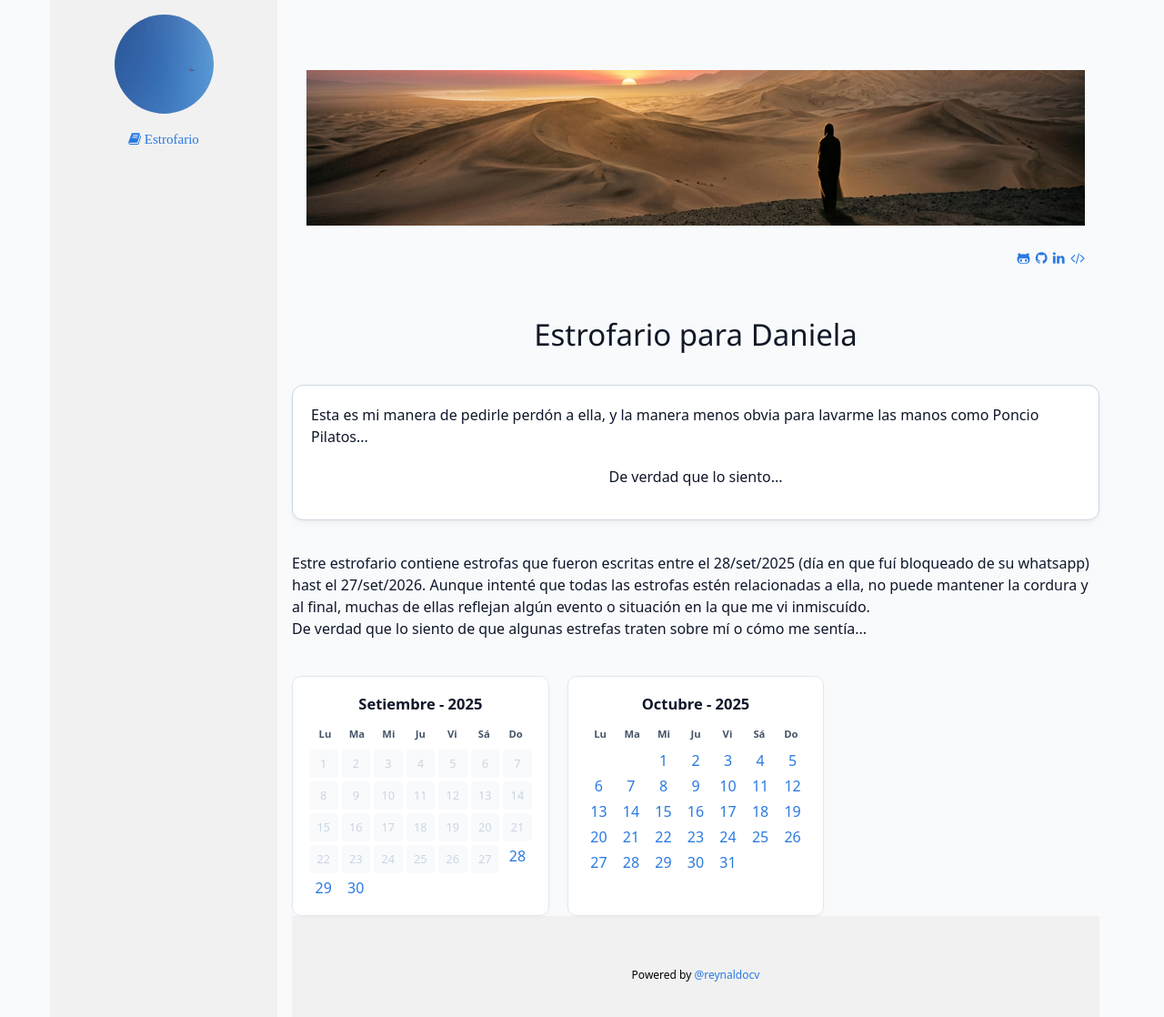
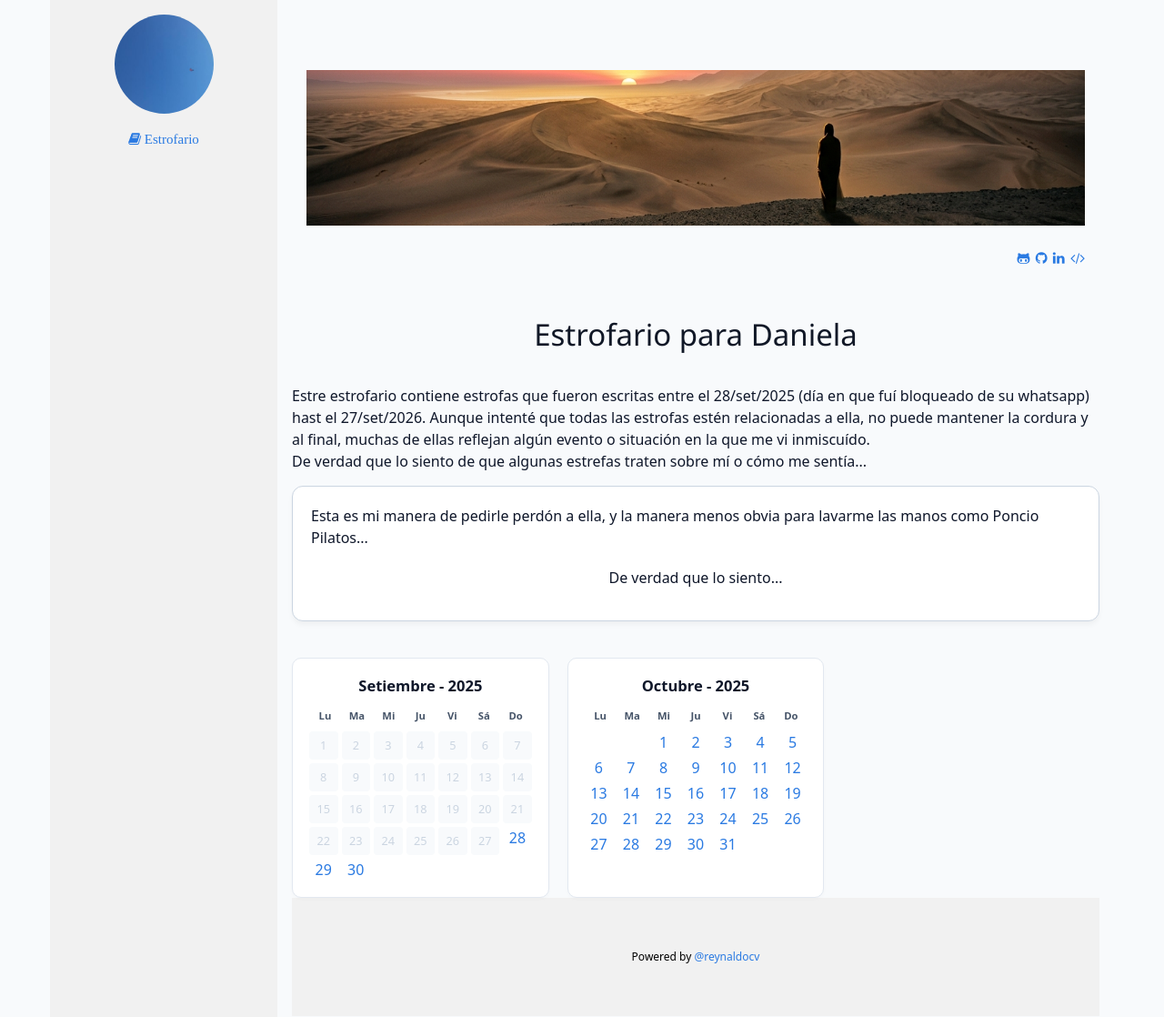
Before and after one commit to reynaldocv/estrofario, a Jekyll site: the page built from index.md, in a window 1280 px wide and 1199 px high. Shown: the top 1118 px of the window at 91% size. Built offline with Jekyll 4.4.1, drawn with Linux system fonts in a browser that asks for light colours; part of the change alters nothing that is shown.

Commit message:
presentación...

```diff
--- a/_layouts/home.html
+++ b/_layouts/home.html
@@ -20,17 +20,19 @@
             <h1>Estrofario para Daniela</h1>
         </header>
 
-        <div class="selector-box">
-            Esta es mi manera de pedirle perdón a ella, y la manera menos obvia para lavarme las manos como Poncio Pilatos...
-            <p>De verdad que lo siento...</p>
 
-        </div>
         Estre estrofario contiene estrofas que fueron escritas entre el 28/set/2025 (día en que fuí bloqueado
         de su whatsapp) hast el 27/set/2026.
         Aunque intenté que todas las estrofas estén relacionadas a ella,
         no puede mantener la cordura y al final, muchas de ellas
         reflejan algún evento o situación en la que me vi inmiscuído.
         <p>De verdad que lo siento de que algunas estrefas traten sobre mí o cómo me sentía... </p>
+
+        <div class="selector-box">
+            Esta es mi manera de pedirle perdón a ella, y la manera menos obvia para lavarme las manos como Poncio Pilatos...
+            <p>De verdad que lo siento...</p>
+
+        </div>
 
         <div id="almanacOutput"></div>
 
```
